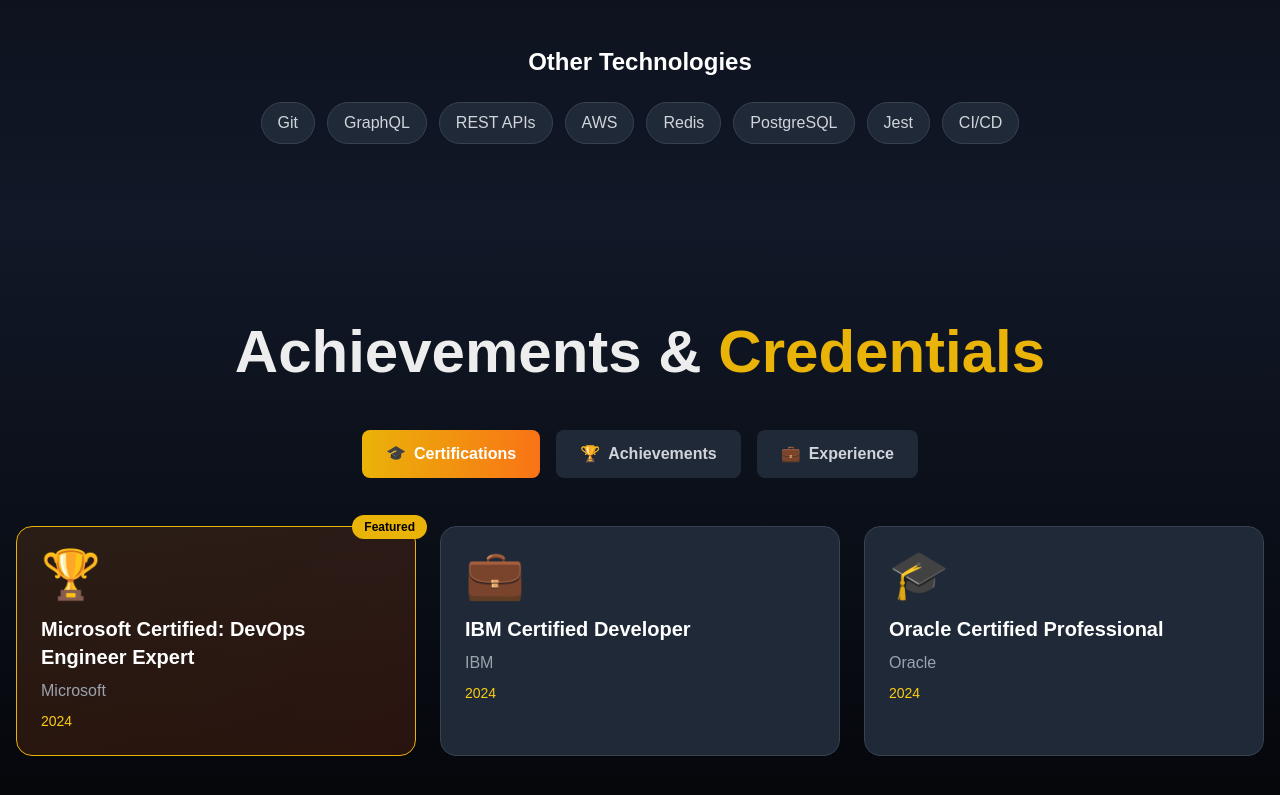
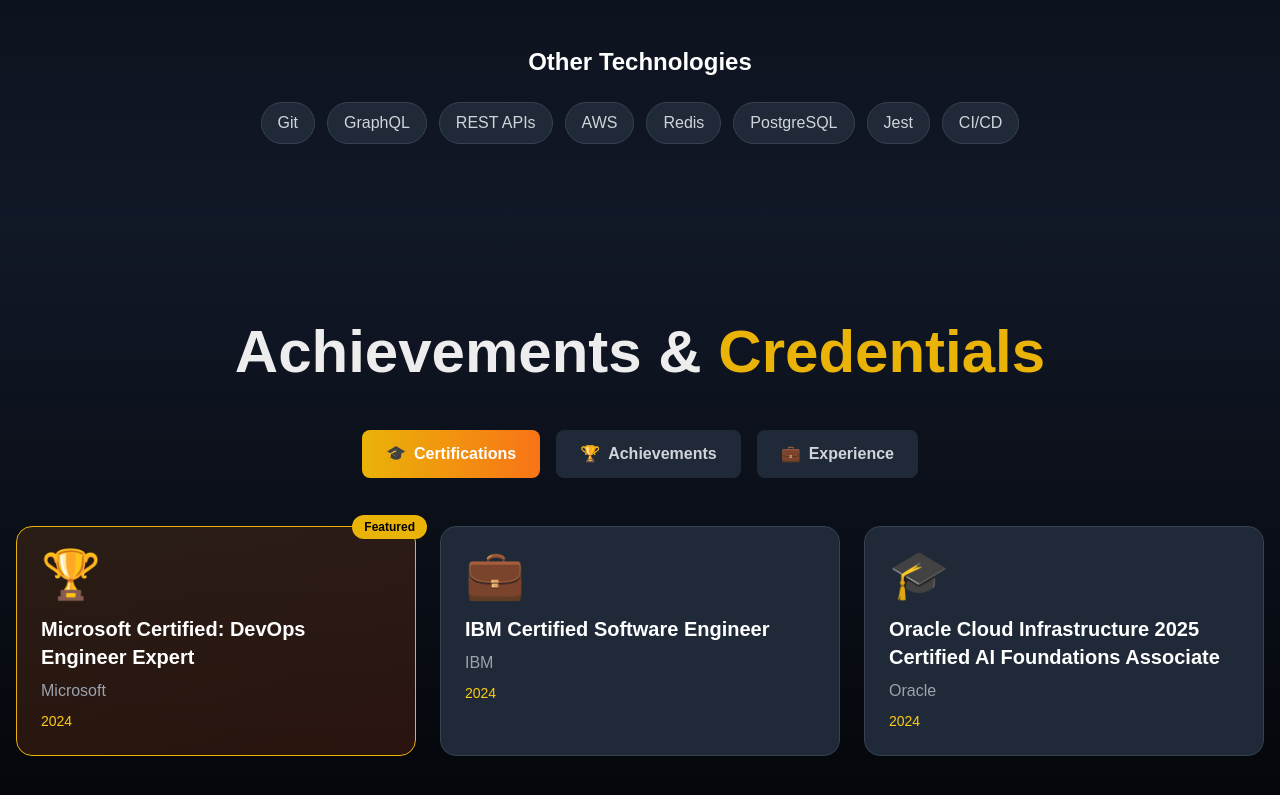
Before and after one commit to space0032/Portfolio_Space, a Next.js app: page / in a window 1280 px wide. Shown: the part 2410-3205 px from the top of the page. Built offline with nearby package versions, Linux system fonts and the light colour scheme.

Commit message:
feat: introduce SkillsSection and AchievementsSection components

```diff
--- a/components/AchievementsSection.tsx
+++ b/components/AchievementsSection.tsx
@@ -1,6 +1,6 @@
 "use client";
 
-import { motion } from "framer-motion";
+import { motion, AnimatePresence } from "framer-motion";
 import { useInView } from "framer-motion";
 import { useRef, useState } from "react";
 
@@ -43,14 +43,14 @@
     },
     {
         id: 2,
-        name: "IBM Certified Developer",
+        name: "IBM Certified Software Engineer",
         issuer: "IBM",
         date: "2024",
         icon: "💼",
     },
     {
         id: 3,
-        name: "Oracle Certified Professional",
+        name: "Oracle Cloud Infrastructure 2025 Certified AI Foundations Associate",
         issuer: "Oracle",
         date: "2024",
         icon: "🎓",
@@ -60,16 +60,16 @@
 const achievements: Achievement[] = [
     {
         id: 1,
-        title: "1st Place - College Internal Hackathon",
-        description: "Led a team to victory in the college&apos;s internal hackathon, developing an innovative solution that impressed judges with its technical excellence and practical application.",
-        date: "2024",
+        title: "College Hackathon",
+        description: "Led a team to victory in the college's internal hackathon, developing an innovative solution that impressed judges with its technical excellence and practical application.",
+        date: "2025",
         icon: "🥇",
     },
     {
         id: 2,
         title: "Problem Solver Excellence",
         description: "Recognized for exceptional problem-solving skills and ability to deliver high-quality solutions under pressure.",
-        date: "2024",
+        date: "2025",
         icon: "⚡",
     },
 ];
@@ -146,15 +146,21 @@
                 </motion.div>
 
                 {/* Content */}
-                <div className="relative min-h-[400px]">
+                <motion.div
+                    layout
+                    className="relative min-h-[400px]"
+                    transition={{ duration: 0.3 }}
+                >
+                    <AnimatePresence mode="wait">
                         {/* Certifications Tab */}
                         {activeTab === "certifications" && (
                             <motion.div
+                                key="certifications"
                                 className="grid md:grid-cols-2 lg:grid-cols-3 gap-6"
-                            initial={{ opacity: 0, x: 20 }}
-                            animate={{ opacity: 1, x: 0 }}
-                            exit={{ opacity: 0, x: -20 }}
-                            transition={{ duration: 0.4 }}
+                                initial={{ opacity: 0 }}
+                                animate={{ opacity: 1 }}
+                                exit={{ opacity: 0 }}
+                                transition={{ duration: 0.3 }}
                             >
                                 {certifications.map((cert, index) => (
                                     <motion.div
@@ -163,9 +169,9 @@
                                                 ? "bg-gradient-to-br from-yellow-900/30 to-orange-900/30 border-yellow-500"
                                                 : "bg-gray-800 border-gray-700"
                                             } hover:border-yellow-500 transition-colors`}
-                                    initial={{ opacity: 0, y: 50 }}
-                                    animate={isInView ? { opacity: 1, y: 0 } : {}}
-                                    transition={{ duration: 0.6, delay: index * 0.1 }}
+                                        initial={{ opacity: 0, y: 20 }}
+                                        animate={{ opacity: 1, y: 0 }}
+                                        transition={{ duration: 0.4, delay: index * 0.1 }}
                                         onHoverStart={() => setHoveredId(cert.id)}
                                         onHoverEnd={() => setHoveredId(null)}
                                         whileHover={{ scale: 1.05 }}
@@ -198,19 +204,20 @@
                         {/* Achievements Tab */}
                         {activeTab === "achievements" && (
                             <motion.div
+                                key="achievements"
                                 className="grid md:grid-cols-2 gap-6"
-                            initial={{ opacity: 0, x: 20 }}
-                            animate={{ opacity: 1, x: 0 }}
-                            exit={{ opacity: 0, x: -20 }}
-                            transition={{ duration: 0.4 }}
+                                initial={{ opacity: 0 }}
+                                animate={{ opacity: 1 }}
+                                exit={{ opacity: 0 }}
+                                transition={{ duration: 0.3 }}
                             >
                                 {achievements.map((achievement, index) => (
                                     <motion.div
                                         key={achievement.id}
                                         className="relative p-6 rounded-2xl bg-gray-800 border border-gray-700 hover:border-yellow-500 transition-colors"
-                                    initial={{ opacity: 0, y: 50 }}
-                                    animate={isInView ? { opacity: 1, y: 0 } : {}}
-                                    transition={{ duration: 0.6, delay: index * 0.1 }}
+                                        initial={{ opacity: 0, y: 20 }}
+                                        animate={{ opacity: 1, y: 0 }}
+                                        transition={{ duration: 0.4, delay: index * 0.1 }}
                                         onHoverStart={() => setHoveredId(achievement.id)}
                                         onHoverEnd={() => setHoveredId(null)}
                                         whileHover={{ scale: 1.03 }}
@@ -238,19 +245,20 @@
                         {/* Experience Tab */}
                         {activeTab === "experience" && (
                             <motion.div
+                                key="experience"
                                 className="grid md:grid-cols-2 gap-6"
-                            initial={{ opacity: 0, x: 20 }}
-                            animate={{ opacity: 1, x: 0 }}
-                            exit={{ opacity: 0, x: -20 }}
-                            transition={{ duration: 0.4 }}
+                                initial={{ opacity: 0 }}
+                                animate={{ opacity: 1 }}
+                                exit={{ opacity: 0 }}
+                                transition={{ duration: 0.3 }}
                             >
                                 {experiences.map((exp, index) => (
                                     <motion.div
                                         key={exp.id}
                                         className="relative p-6 rounded-2xl bg-gray-800 border border-gray-700 hover:border-yellow-500 transition-colors"
-                                    initial={{ opacity: 0, y: 50 }}
-                                    animate={isInView ? { opacity: 1, y: 0 } : {}}
-                                    transition={{ duration: 0.6, delay: index * 0.1 }}
+                                        initial={{ opacity: 0, y: 20 }}
+                                        animate={{ opacity: 1, y: 0 }}
+                                        transition={{ duration: 0.4, delay: index * 0.1 }}
                                         onHoverStart={() => setHoveredId(exp.id)}
                                         onHoverEnd={() => setHoveredId(null)}
                                         whileHover={{ scale: 1.03 }}
@@ -283,7 +291,8 @@
                                 ))}
                             </motion.div>
                         )}
-                </div>
+                    </AnimatePresence>
+                </motion.div>
             </div>
         </section>
     );
--- a/components/SkillsSection.tsx
+++ b/components/SkillsSection.tsx
@@ -16,7 +16,7 @@
   { name: "TypeScript", level: 85, projects: 6, icon: "📘" },
   { name: "Node.js", level: 80, projects: 7, icon: "🟢" },
   { name: "Next.js", level: 88, projects: 5, icon: "▲" },
-  { name: "TailwindCSS", level: 92, projects: 10, icon: "🎨" },
+  { name: "Java", level: 90, projects: 10, icon: "☕" },
   { name: "MongoDB", level: 75, projects: 5, icon: "🍃" },
   { name: "Python", level: 70, projects: 4, icon: "🐍" },
   { name: "Docker", level: 65, projects: 3, icon: "🐳" },
```
Lines whose indentation alone changed are shown as unchanged.
